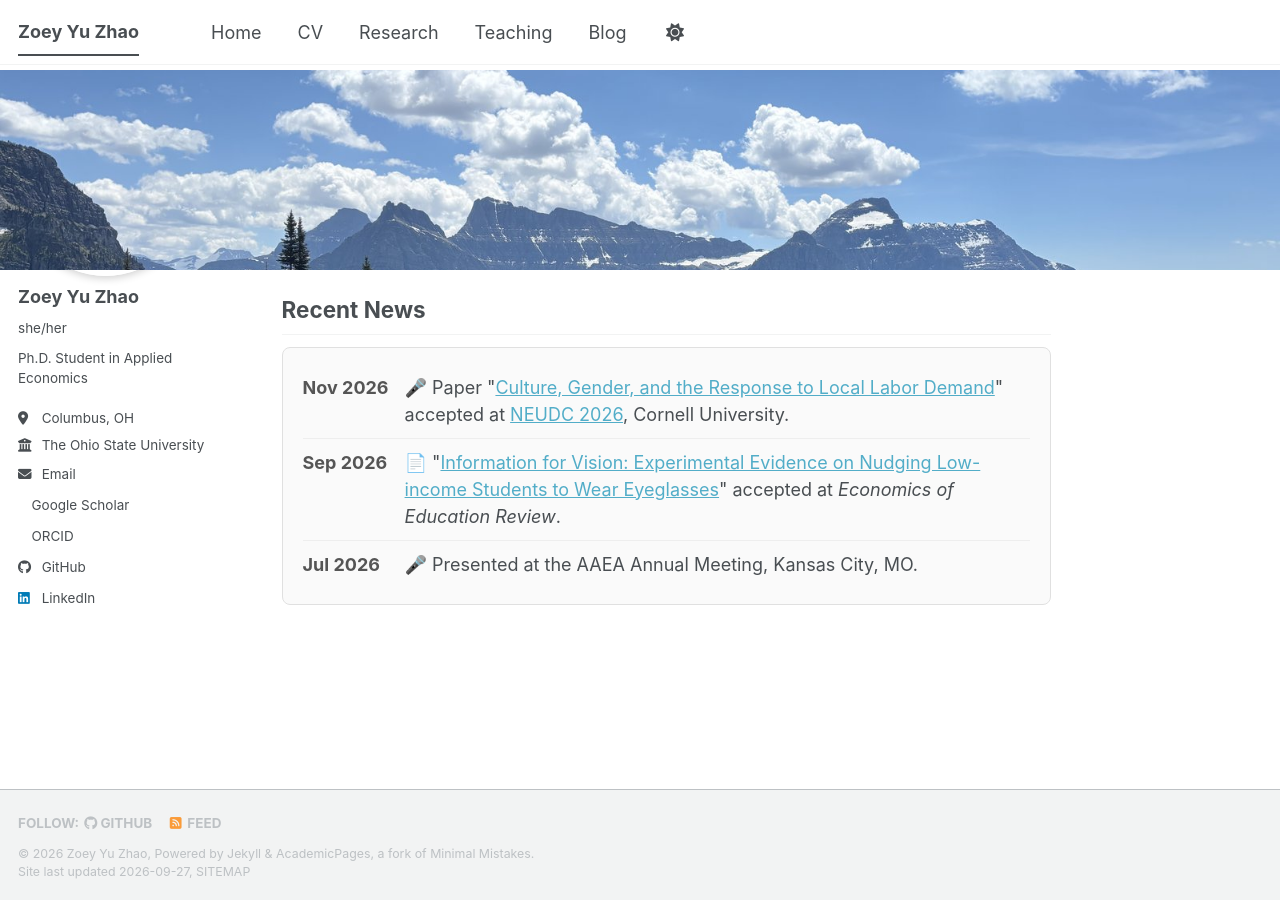
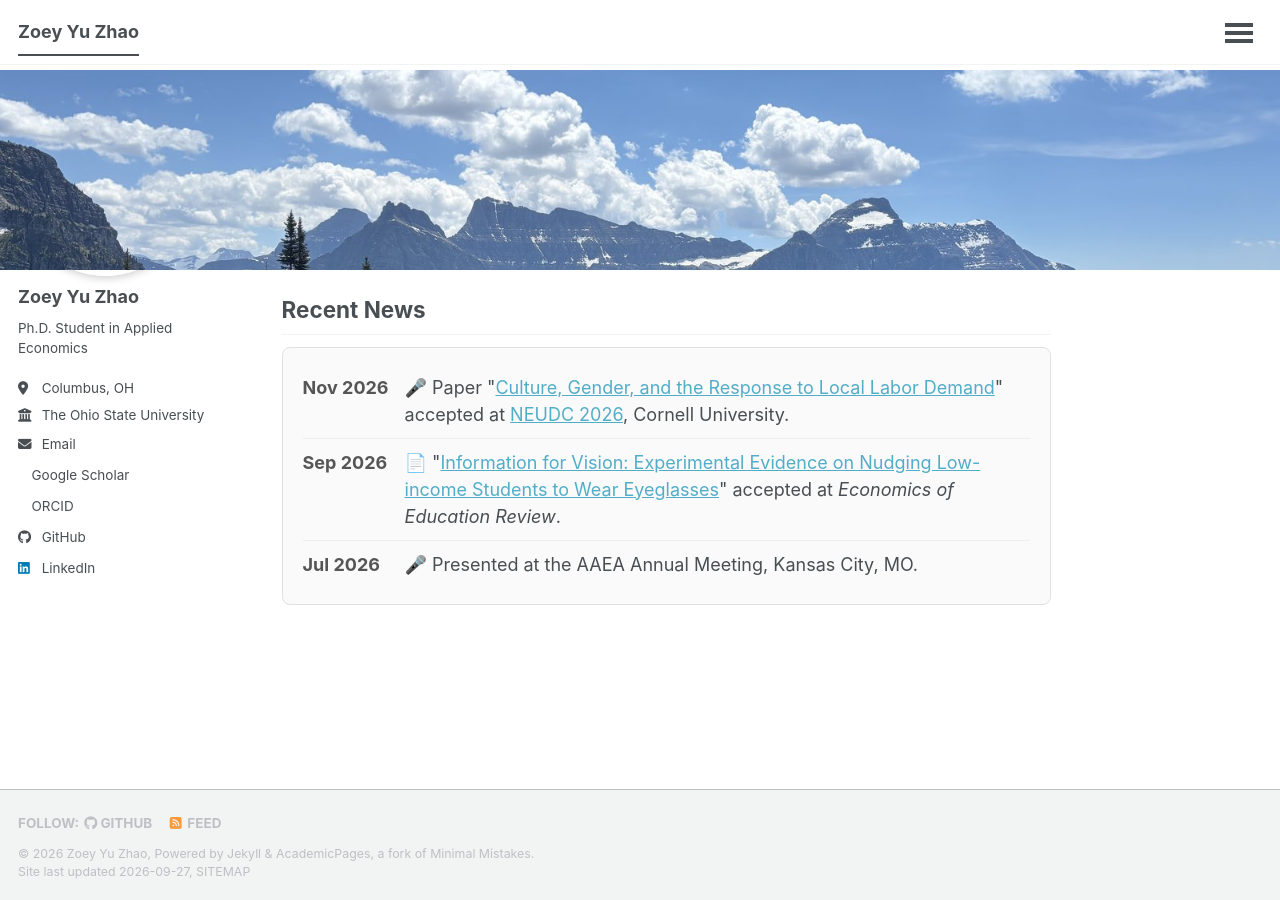
Before and after one commit to zoeyzhao-econ/zoeyzhao-econ.github.io, a Jekyll site: the page built from _pages/about.md, in a window 1280 px wide. Built offline with Jekyll 4.4.1, drawn with Linux system fonts in a browser that asks for light colours; a style sheet for code colours, icons or effects is not loaded.

Commit message:
Remove pronouns, align nav links to right
Co-Authored-By: Claude Opus 4.6 <noreply@anthropic.com>

```diff
--- a/_config.yml
+++ b/_config.yml
@@ -25,7 +25,7 @@ author:
   # Biographic information
   avatar           : "profile.jpg"
   name             : "Zoey Yu Zhao"
-  pronouns         : "she/her"
+  pronouns         : # example: "she/her"
   bio              : "Ph.D. Student in Applied Economics"
   location         : "Columbus, OH"
   employer         : "The Ohio State University"
--- a/_sass/layout/_navigation.scss
+++ b/_sass/layout/_navigation.scss
@@ -203,15 +203,17 @@
   }
 
   .visible-links {
-    display: table;
+    display: flex;
+    align-items: center;
+    width: 100%;
 
     li {
-      display: table-cell;
       vertical-align: middle;
 
       &:first-child {
         font-weight: bold;
         text-wrap: wrap;
+        margin-right: auto;
 
         a {
           margin-left: 0;
```
